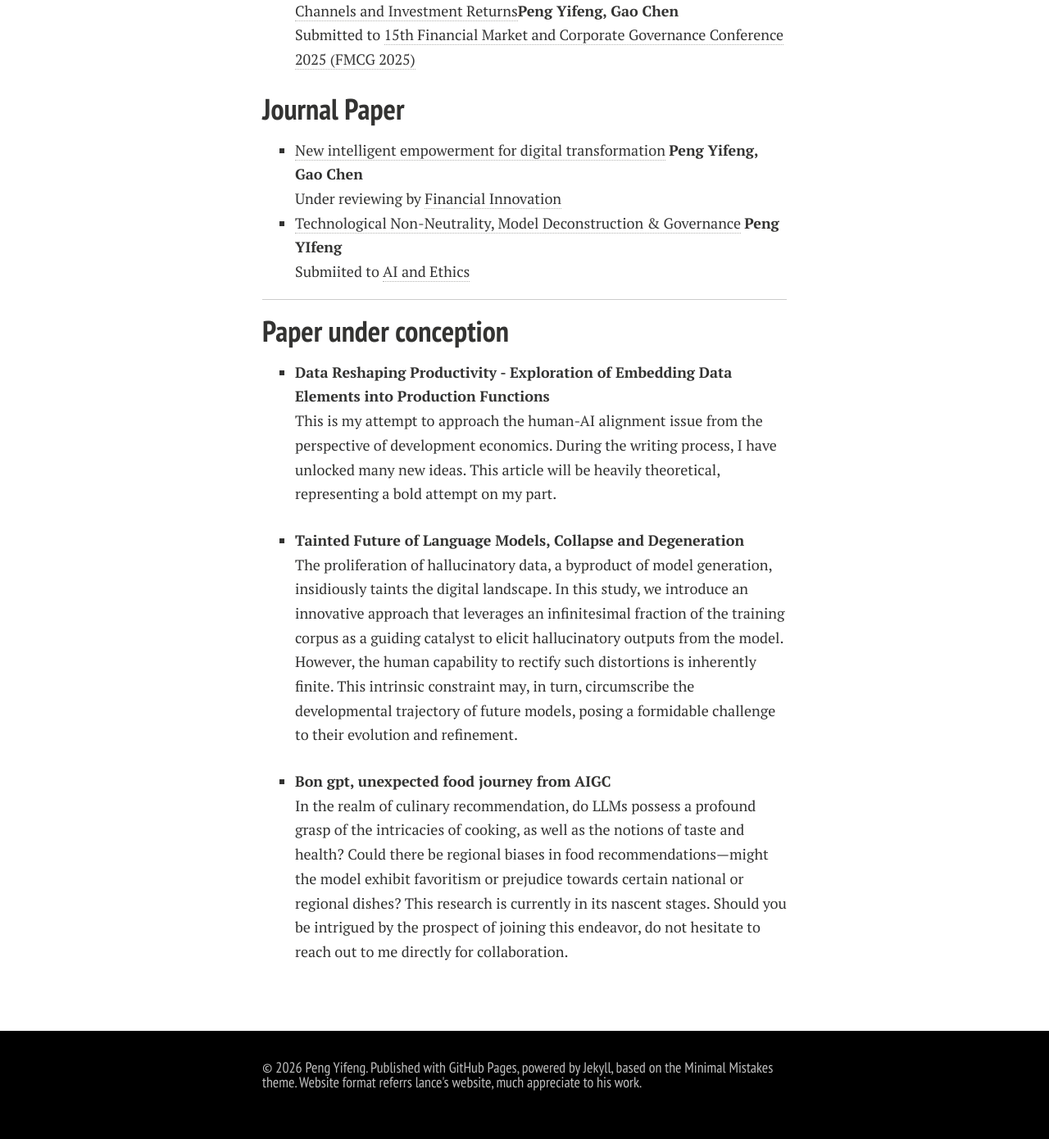
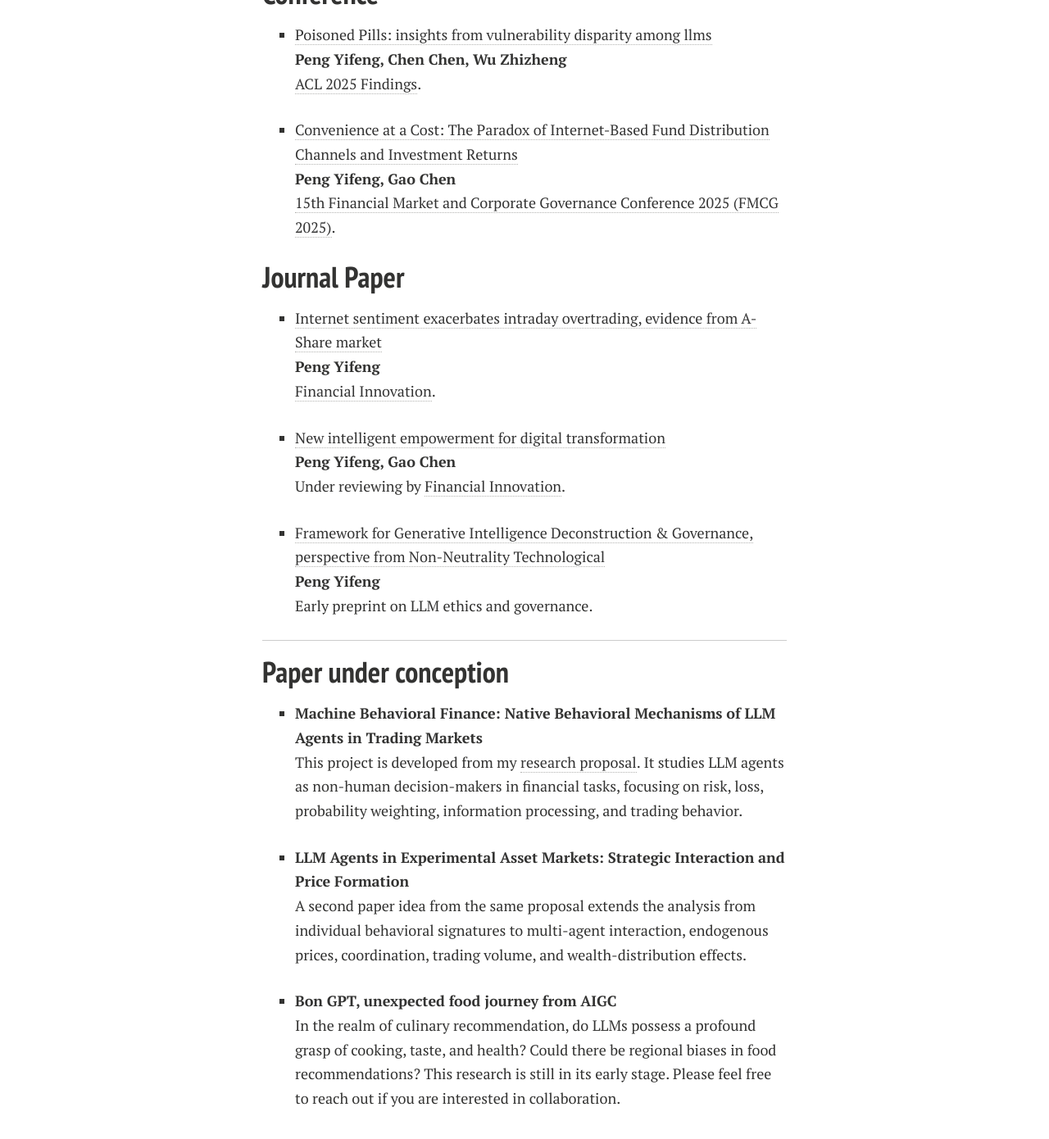
Before and after one commit to bobhelium/bobhelium.github.io, a Jekyll site: the page built from publications.md, in a window 1280 px wide and 1400 px high, scrolled down 670 px. Shown: the top 1390 px of the window at 82% size. Built offline with Jekyll 4.4.1, drawn with Linux system fonts in a browser that asks for light colours; nearby versions of some CDN libraries; comment, search, counter and statistics services are not loaded; a style sheet for code colours, icons or effects is not loaded; some of the changed text lies outside the part shown.

Commit message:
Update research, hobbies, and blog content

```diff
--- a/publications.md
+++ b/publications.md
@@ -4,36 +4,47 @@ permalink: /publications/index.html
 title: Publications
 ---
 
-> Lastest Update:20th January 2025&nbsp;  [中文版本 (Chinese Version)]({{ site.url }}/file/publications-zh/)
+> Lastest Update: 28th June 2026&nbsp; [中文版本 (Chinese Version)]({{ site.url }}/file/publications-zh/)
 
 ## Paper On Working
 
-- [Internet sentiment exacerbates intraday overtrading, evidence from A-Share market](https://papers.ssrn.com/sol3/papers.cfm?abstract_id=4943033)
- **Peng Yifeng**<br>Under reviewing by [Financial Innovation](https://jfin-swufe.springeropen.com/)<br>
+- [CDiff: Bridging Conditional Diffusion and Causal Inference with Statistical Guarantees via Principled Distribution Approximation]({{ site.url }}/mypaper/2025/ICML2026submission.pdf)<br>
+  **Peng Yifeng, collaborators**<br>Submitted to the next **AAAI**.
 
-- [Volatility-based strategy on Chinese equity index ETF options](https://arxiv.org/abs/2403.00474)<br>**Peng Yifeng**<br>Revising
+- [Forecasting or Flashback? The Hidden Memorization Trap in Financial LLMs]({{ site.url }}/mypaper/2025/Hidden_Memorization_Trap.pdf)<br>
+  **Qianqian Xie, Qian Lin, Jason Duan, Peng Yifeng**<br>Early access manuscript in progress.
+
+- [Volatility-based strategy on Chinese equity index ETF options](https://arxiv.org/abs/2403.00474)<br>
+  **Peng Yifeng**<br>Revising.
 
 ## Conference
 
-- [Poisoned Pills: insights from vulnerability disparity among llms]({{ site.url }}/mypaper/2025/Poison_Pills_Preprints.pdf)
-  **Peng Yifeng, Chen Chen, Wu Zhizheng**<br>Submitted to [ACL 2025](https://2025.aclweb.org/)
+- [Poisoned Pills: insights from vulnerability disparity among llms]({{ site.url }}/mypaper/2025/Poison_Pills_Preprints.pdf)<br>
+  **Peng Yifeng, Chen Chen, Wu Zhizheng**<br>[ACL 2025 Findings](https://2025.aclweb.org/).
 
-- [Convenience at a Cost: The Paradox of Internet-Based Fund Distribution Channels and Investment Returns](https://papers.ssrn.com/sol3/papers.cfm?abstract_id=5150315)**Peng Yifeng,** **Gao Chen**<br>Submitted to [15th Financial Market and Corporate Governance Conference 2025 (FMCG 2025)](https://ibschool-en.hnu.edu.cn/Financial_Markets_and_Corporate_Governance_Co/m_Financial_Markets_and_Corporate_Governance_Co.htm)
+- [Convenience at a Cost: The Paradox of Internet-Based Fund Distribution Channels and Investment Returns](https://papers.ssrn.com/sol3/papers.cfm?abstract_id=5150315)<br>
+  **Peng Yifeng, Gao Chen**<br>[15th Financial Market and Corporate Governance Conference 2025 (FMCG 2025)](https://ibschool-en.hnu.edu.cn/Financial_Markets_and_Corporate_Governance_Co/m_Financial_Markets_and_Corporate_Governance_Co.htm).
 
 ## Journal Paper
 
-- [New intelligent empowerment for digital transformation](https://papers.ssrn.com/sol3/papers.cfm?abstract_id=4877072)
-  **Peng Yifeng,** **Gao Chen**<br>Under reviewing by [Financial Innovation](https://jfin-swufe.springeropen.com/)
-- [Technological Non-Neutrality, Model Deconstruction & Governance](https://papers.ssrn.com/sol3/papers.cfm?abstract_id=4885346)
-  **Peng YIfeng**<br>Submiited to [AI and Ethics](https://link.springer.com/journal/43681)
-  <br>
+- [Internet sentiment exacerbates intraday overtrading, evidence from A-Share market](https://papers.ssrn.com/sol3/papers.cfm?abstract_id=4943033)<br>
+  **Peng Yifeng**<br>[Financial Innovation](https://jfin-swufe.springeropen.com/).
+
+- [New intelligent empowerment for digital transformation](https://papers.ssrn.com/sol3/papers.cfm?abstract_id=4877072)<br>
+  **Peng Yifeng, Gao Chen**<br>Under reviewing by [Financial Innovation](https://jfin-swufe.springeropen.com/).
+
+- [Framework for Generative Intelligence Deconstruction & Governance, perspective from Non-Neutrality Technological]({{ site.url }}/mypaper/2024/LLM_ethic_framework.pdf)<br>
+  **Peng Yifeng**<br>Early preprint on LLM ethics and governance.
 
 ---
 
 ## Paper under conception
-  - **Data Reshaping Productivity - Exploration of Embedding Data Elements into Production Functions**<br>This is my attempt to approach the human-AI alignment issue from the perspective of development economics. During the writing process, I have unlocked many new ideas. This article will be heavily theoretical, representing a bold attempt on my part.
 
-  - **Tainted Future of Language Models, Collapse and Degeneration**<br>The proliferation of hallucinatory data, a byproduct of model generation, insidiously taints the digital landscape.
-  In this study, we introduce an innovative approach that leverages an infinitesimal fraction of the training corpus as a guiding catalyst to elicit hallucinatory outputs from the model. However, the human capability to rectify such distortions is inherently finite. This intrinsic constraint may, in turn, circumscribe the developmental trajectory of future models, posing a formidable challenge to their evolution and refinement.
+- **Machine Behavioral Finance: Native Behavioral Mechanisms of LLM Agents in Trading Markets**<br>
+  This project is developed from my [research proposal]({{ site.url }}/file/RP26.6-EN.pdf). It studies LLM agents as non-human decision-makers in financial tasks, focusing on risk, loss, probability weighting, information processing, and trading behavior.
 
-  - **Bon gpt, unexpected food journey from AIGC**<br>In the realm of culinary recommendation, do LLMs possess a profound grasp of the intricacies of cooking, as well as the notions of taste and health? Could there be regional biases in food recommendations—might the model exhibit favoritism or prejudice towards certain national or regional dishes? This research is currently in its nascent stages. Should you be intrigued by the prospect of joining this endeavor, do not hesitate to reach out to me directly for collaboration.
+- **LLM Agents in Experimental Asset Markets: Strategic Interaction and Price Formation**<br>
+  A second paper idea from the same proposal extends the analysis from individual behavioral signatures to multi-agent interaction, endogenous prices, coordination, trading volume, and wealth-distribution effects.
+
+- **Bon GPT, unexpected food journey from AIGC**<br>
+  In the realm of culinary recommendation, do LLMs possess a profound grasp of cooking, taste, and health? Could there be regional biases in food recommendations? This research is still in its early stage. Please feel free to reach out if you are interested in collaboration.
```
Also changed, not shown: blogs.md (+10 -1 lines), blogs/blog2025/2025-11-20_Homo_Silicus.md (added, +26 -0 lines), blogs/blog2026/2026-1-18_Nansha.md (added, +26 -0 lines), blogs/blog2026/2026-5-20_AI_Future.md (added, +30 -0 lines), file/hobbies-zh.md (+2 -2 lines), file/publications-zh.md (+32 -10 lines), hobbies.md (+2 -2 lines), index.md (+8 -8 lines).
